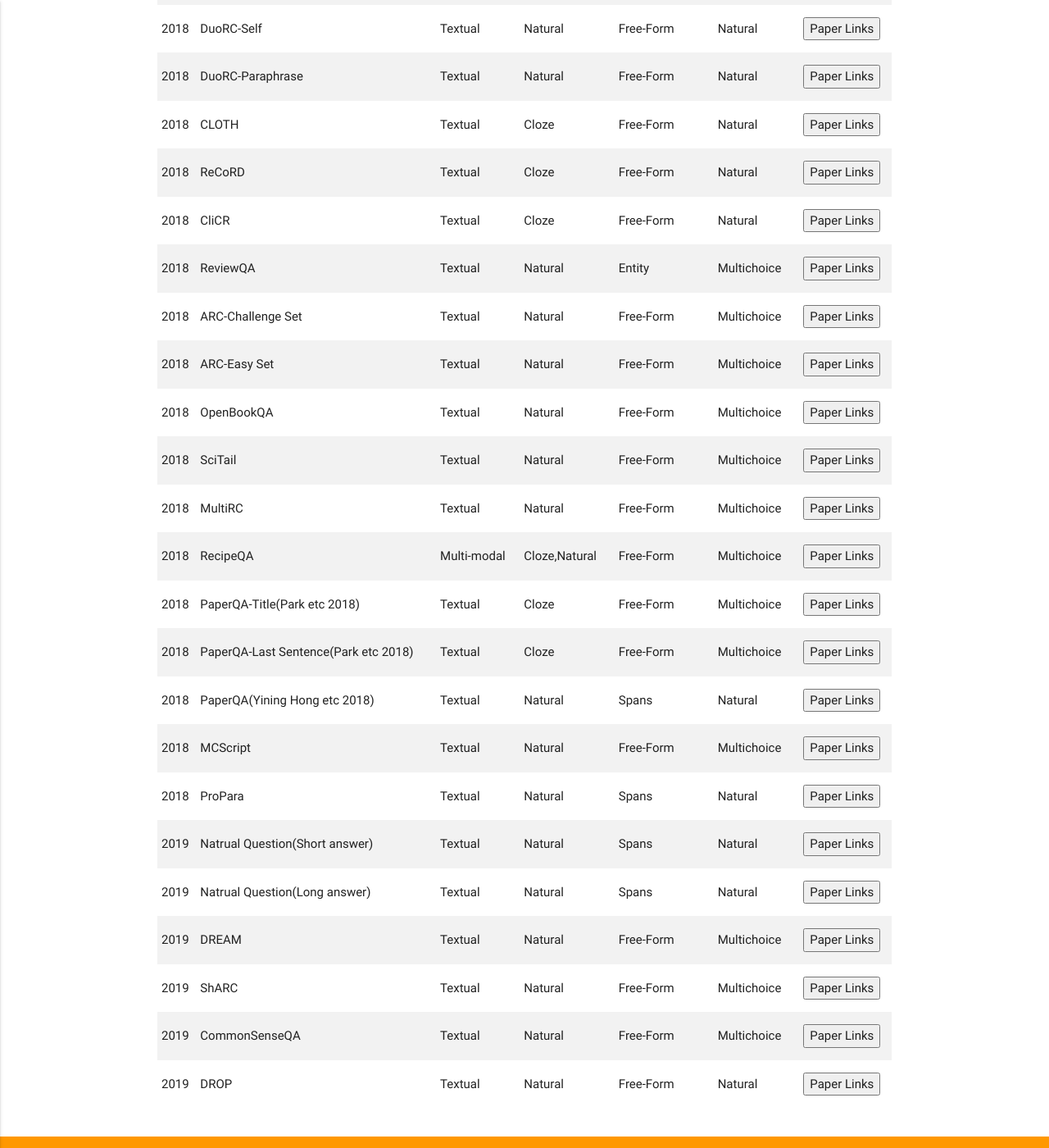
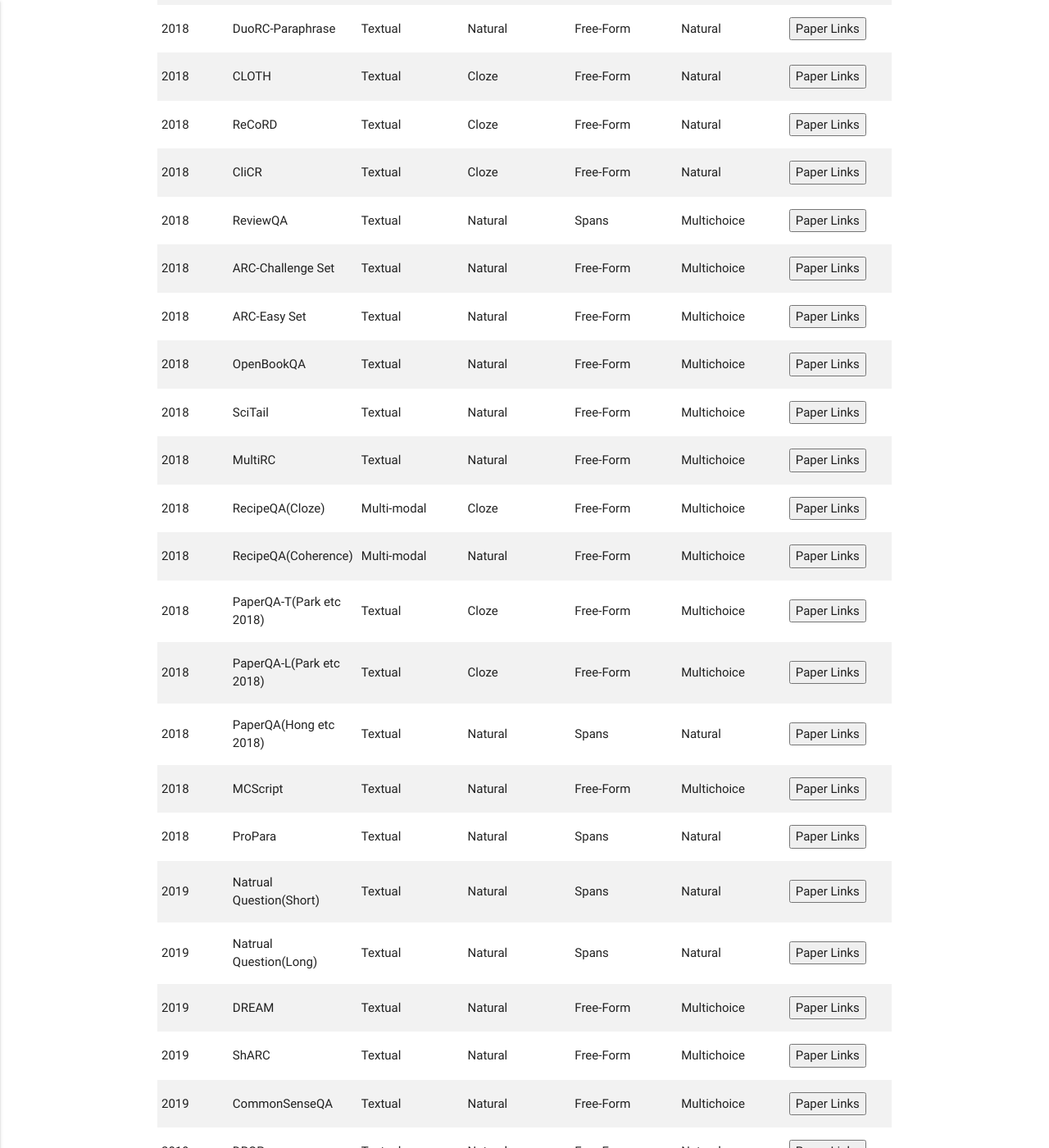
Before and after one commit to MRC-Datasets/MRC-Datasets.github.io, a Jekyll site: the page built from example1.md, in a window 1280 px wide and 1400 px high, scrolled down 2152 px. Shown: the whole window at 82% size. Built offline with Jekyll 4.4.1, drawn with Linux system fonts in a browser that asks for light colours; some of the changed text lies outside the part shown.

Commit message:
Update example1.md

```diff
--- a/example1.md
+++ b/example1.md
@@ -1,37 +1,28 @@
 ---
 layout: page
 title: Tasks
-permalink: /Tasks/
+permalink: /tasks/
 ---
-<h1 class="page-title">{{ "Tasks" | escape }}</h1>
+<h1 class="page-title">{{ "Types of Tasks and Paper Links" | escape }}</h1>
  <div class="section"   align="center" >
      <div class="row"  >
 	  <div class="col  s12">
           <table align="center"  class="striped">
                <thead>
                <tr bgcolor="#29b6f6">
-                  <th><font color="white">Year</font></th>
-                  <th><font color="white">Datasets</font></th>
-                  <th><font color="white">Corpus Type</font></th>
-                  <th><font color="white">Question Type</font></th>
-                  <th><font color="white">Answer Source</font></th>
-                  <th><font color="white">Answer Type</font></th>
-                  <th><font color="white">Paper Links</font></th>
+                  <th width="10%"><font color="white">Year</font></th>
+                  <th width="15%"><font color="white">Datasets</font></th>
+                  <th width="15%"><font color="white">Corpus Type</font></th>
+                  <th width="15%"><font color="white">Question Type</font></th>
+                  <th width="15%"><font color="white">Answer Source</font></th>
+                  <th width="15%"><font color="white">Answer Type</font></th>
+                  <th width="15%"><font color="white">Paper Links</font></th>
                 </tr>
    </thead>
    <tbody>
 	<tr>
         <td>2013</td>
-        <td>MCTest  mc500</td>
-        <td>Textual</td>
-        <td>Natural</td>
-        <td>Free-Form</td>
-        <td>Multichoice</td>
-        <td><button onclick="window.open('https://mattr1.github.io/mctest/MCTest_EMNLP2013.pdf');">Paper Links</button></td>
-    </tr>
-    <tr>
-        <td>2013</td>
-        <td>MCTest  mc160</td>
+        <td>MCTest</td>
         <td>Textual</td>
         <td>Natural</td>
         <td>Free-Form</td>
@@ -40,19 +31,10 @@ permalink: /Tasks/
     </tr>
     <tr>
         <td>2015</td>
-        <td>Daily Mail</td>
+        <td>CNN/Daily Mail</td>
         <td>Textual</td>
         <td>Cloze</td>
-        <td>Entity</td>
-        <td>Natural</td>
-        <td><button onclick="window.open('https://arxiv.org/abs/1506.03340');">Paper Links</button></td>
-    </tr>
-    <tr>
-        <td>2015</td>
-        <td>CNN</td>
-        <td>Textual</td>
-        <td>Cloze</td>
-        <td>Entity</td>
+        <td>Spans</td>
         <td>Natural</td>
         <td><button onclick="window.open('https://arxiv.org/abs/1506.03340');">Paper Links</button></td>
     </tr>
@@ -175,7 +157,7 @@ permalink: /Tasks/
     </tr>
     <tr>
         <td>2017</td>
-        <td>TriviaQA (Wiki)</td>
+        <td>TriviaQA(Wiki)</td>
         <td>Textual</td>
         <td>Natural</td>
         <td>Free-Form</td>
@@ -196,7 +178,7 @@ permalink: /Tasks/
         <td>Quasar-S</td>
         <td>Textual</td>
         <td>Cloze</td>
-        <td>Entity</td>
+        <td>Spans</td>
         <td>Multichoice</td>
         <td><button onclick="window.open('https://arxiv.org/pdf/1707.03904');">Paper Links</button></td>
     </tr>
@@ -241,7 +223,7 @@ permalink: /Tasks/
         <td>Qangaroo-MEDHOP</td>
         <td>Textual</td>
         <td>Synthesis</td>
-        <td>Entity</td>
+        <td>Spans</td>
         <td>Multichoice</td>
         <td><button onclick="window.open('https://www.mitpressjournals.org/doi/pdf/10.1162/tacl_a_00021');">Paper Links</button></td>
     </tr>
@@ -250,7 +232,7 @@ permalink: /Tasks/
         <td>Qangaroo-WIKIHOP</td>
         <td>Textual</td>
         <td>Synthesis</td>
-        <td>Entity</td>
+        <td>Spans</td>
         <td>Multichoice</td>
         <td><button onclick="window.open('https://www.mitpressjournals.org/doi/pdf/10.1162/tacl_a_00021');">Paper Links</button></td>
     </tr>
@@ -265,9 +247,18 @@ permalink: /Tasks/
     </tr>
     <tr>
         <td>2017</td>
-        <td>COMICS</td>
+        <td>COMICS(Cloze)</td>
         <td>Multi-modal</td>
-        <td>Cloze,Natural</td>
+        <td>Cloze</td>
+        <td>Free-Form</td>
+        <td>Multichoice</td>
+        <td><button onclick="window.open('https://arxiv.org/abs/1611.05118');">Paper Links</button></td>
+    </tr>
+    <tr>
+        <td>2017</td>
+        <td>COMICS(Coherence)</td>
+        <td>Multi-modal</td>
+        <td>Natural</td>
         <td>Free-Form</td>
         <td>Multichoice</td>
         <td><button onclick="window.open('https://arxiv.org/abs/1611.05118');">Paper Links</button></td>
@@ -367,7 +358,7 @@ permalink: /Tasks/
         <td>ReviewQA</td>
         <td>Textual</td>
         <td>Natural</td>
-        <td>Entity</td>
+        <td>Spans</td>
         <td>Multichoice</td>
         <td><button onclick="window.open('https://arxiv.org/pdf/1810.12196.pdf');">Paper Links</button></td>
     </tr>
@@ -418,16 +409,25 @@ permalink: /Tasks/
     </tr>
     <tr>
         <td>2018</td>
-        <td>RecipeQA</td>
+        <td>RecipeQA(Cloze)</td>
         <td>Multi-modal</td>
-        <td>Cloze,Natural</td>
+        <td>Cloze</td>
         <td>Free-Form</td>
         <td>Multichoice</td>
         <td><button onclick="window.open('https://arxiv.org/pdf/1809.00812.pdf');">Paper Links</button></td>
     </tr>
     <tr>
         <td>2018</td>
-        <td>PaperQA-Title(Park etc 2018)</td>
+        <td>RecipeQA(Coherence)</td>
+        <td>Multi-modal</td>
+        <td>Natural</td>
+        <td>Free-Form</td>
+        <td>Multichoice</td>
+        <td><button onclick="window.open('https://arxiv.org/pdf/1809.00812.pdf');">Paper Links</button></td>
+    </tr>
+	<tr>
+        <td>2018</td>
+        <td>PaperQA-T(Park etc 2018)</td>
         <td>Textual</td>
         <td>Cloze</td>
         <td>Free-Form</td>
@@ -436,7 +436,7 @@ permalink: /Tasks/
     </tr>
     <tr>
         <td>2018</td>
-        <td>PaperQA-Last Sentence(Park etc 2018)</td>
+        <td>PaperQA-L(Park etc 2018)</td>
         <td>Textual</td>
         <td>Cloze</td>
         <td>Free-Form</td>
@@ -445,7 +445,7 @@ permalink: /Tasks/
     </tr>
     <tr>
         <td>2018</td>
-        <td>PaperQA(Yining Hong etc 2018)</td>
+        <td>PaperQA(Hong etc 2018)</td>
         <td>Textual</td>
         <td>Natural</td>
         <td>Spans</td>
@@ -472,7 +472,7 @@ permalink: /Tasks/
     </tr>
     <tr>
         <td>2019</td>
-        <td>Natrual Question(Short answer)</td>
+        <td>Natrual Question(Short)</td>
         <td>Textual</td>
         <td>Natural</td>
         <td>Spans</td>
@@ -481,7 +481,7 @@ permalink: /Tasks/
     </tr>
     <tr>
         <td>2019</td>
-        <td>Natrual Question(Long answer)</td>
+        <td>Natrual Question(Long)</td>
         <td>Textual</td>
         <td>Natural</td>
         <td>Spans</td>
```
Also changed, not shown: other parts of example1.md (+2 -2 lines).
